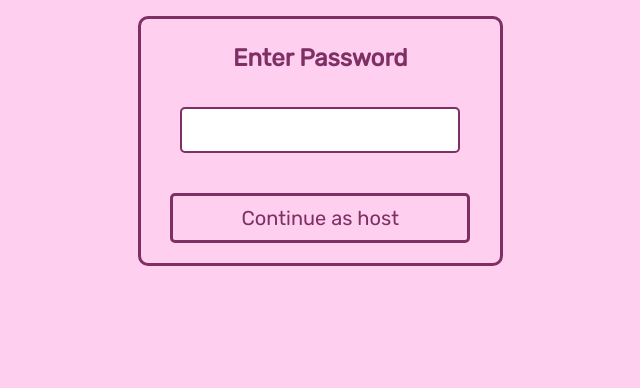
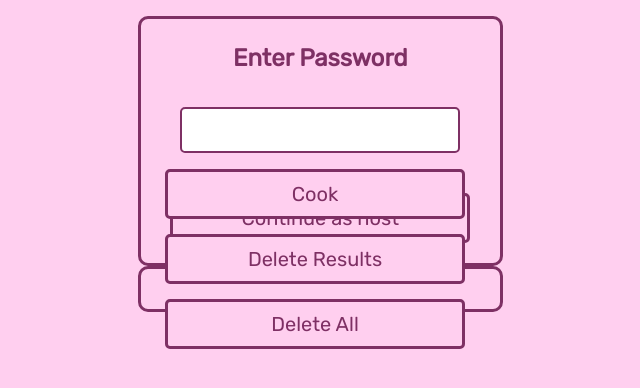
Before and after one commit to quynhan-tr/uw-love-flow, a Flask app: page /host in a window 1280 px wide. Shown: the part 299-687 px from the top of the page, without its empty margins (325-965 px from the left). Run offline with Flask 3, Linux system fonts and the light colour scheme.

Commit message:
more host update

```diff
--- a/templates/host.html
+++ b/templates/host.html
@@ -7,8 +7,19 @@
   <link rel="stylesheet" href="../static/style.css">
   <link href="https://fonts.googleapis.com/css2?family=Rubik&display=swap" rel="stylesheet">
   <style>
-    .hidden {
-      display: none;
+    .box_hidden {
+      width: 90%;
+      max-width: 700px;
+      height: auto;
+      border-radius: 10px;
+      border: 3px solid #7E3064;
+      display: flex;
+      flex-direction: column;
+      align-items: center;
+      justify-content: center;
+      gap: 20px;
+      padding: 20px;
+      margin: 0 auto;
     }
 
     .button-container {
@@ -30,7 +41,7 @@
         <button class="button" onclick="checkPassword()">Continue as host</button>
       </div>
 
-      <div id="admin-buttons" class="hidden">
+      <div id="admin-buttons" class="box_hidden">
         <div class="button-container" style="position: absolute; top: calc(50% - 0px); left: 50%; transform: translate(-50%, -50%); text-align: center;">
             <button class="button" style="width: 300px; margin-bottom: 15px;" onclick="executeAction('/run-cook')">Cook</button>
             <button class="button" style="width: 300px; margin-bottom: 15px;" onclick="executeAction('/delete-results')">Delete Results</button>
```
